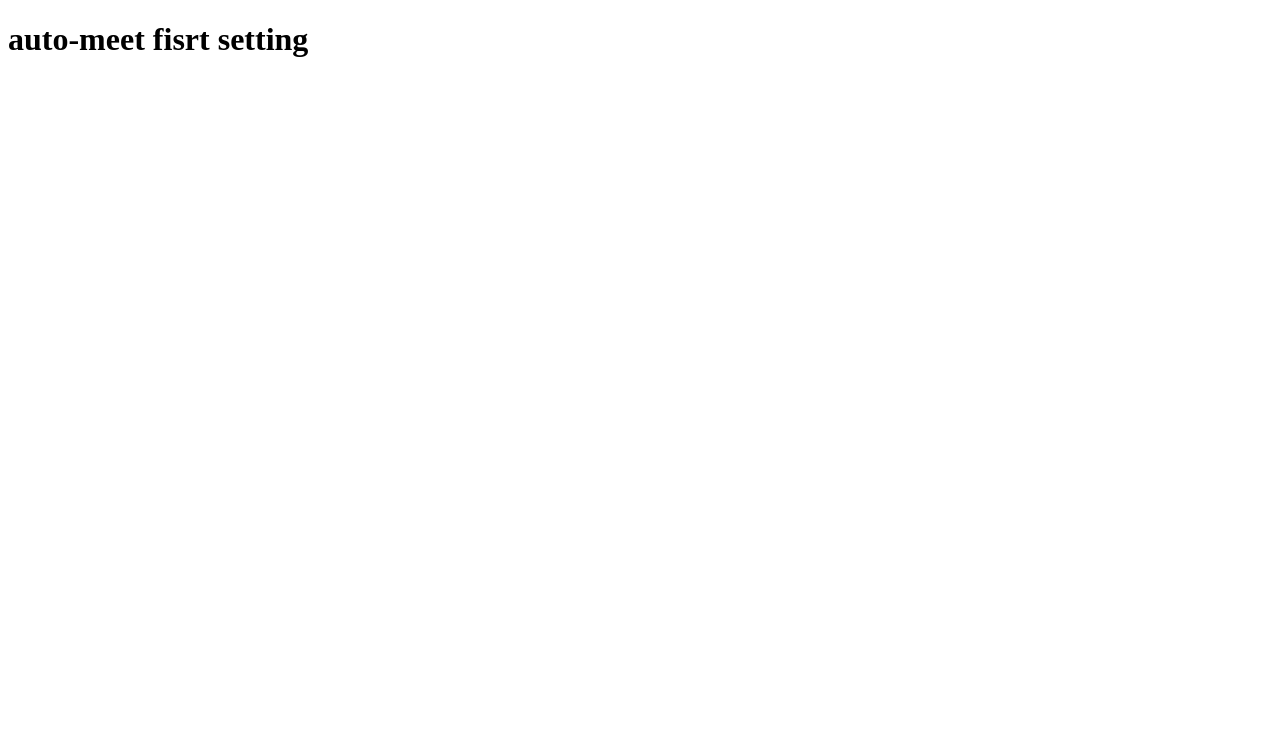
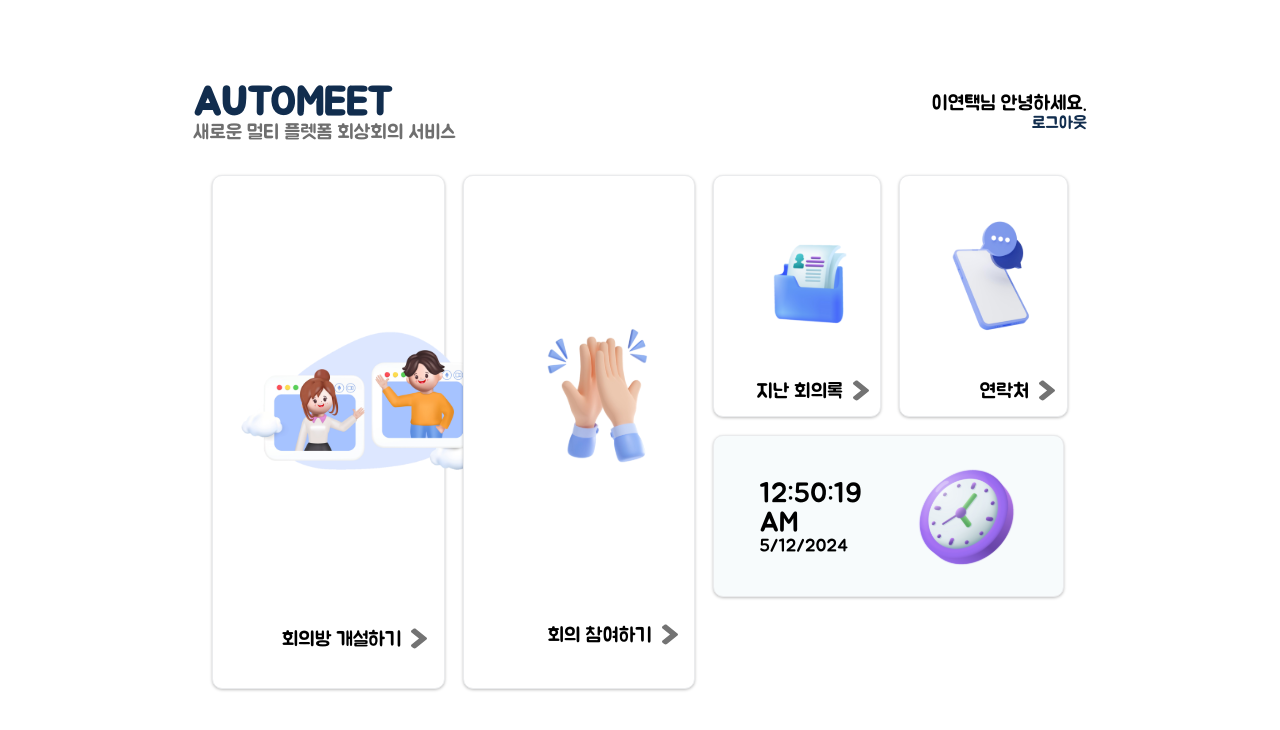
Before and after one commit to Auto-Meet/frontend, a React (Create React App) app: page /home in a window 1280 px wide. Shown: the top 730 px of the page. Built offline with nearby package versions, Linux system fonts and the light colour scheme.

Commit message:
feat: add routes

```diff
--- a/src/App.js
+++ b/src/App.js
@@ -1,7 +1,23 @@
+import "./App.css";
+import { GlobalStyle } from "./GlobalStyle.jsx";
+import { BrowserRouter, Routes, Route } from "react-router-dom";
+import Home from "./pages/Home.jsx";
+import Room from "./pages/meetingRoom/Room.jsx";
+import Create from "./pages/meetingRoom/Create.jsx";
+
 function App() {
   return (
     <>
-      <h1>auto-meet fisrt setting</h1>
+      <div className="App">
+        <GlobalStyle />
+        <BrowserRouter>
+          <Routes>
+            <Route path="/home" element={<Home />} />
+            <Route path="/room" element={<Room />} />
+            <Route path="/createRoom" element={<Create />} />
+          </Routes>
+        </BrowserRouter>
+      </div>
     </>
   );
 }
```
